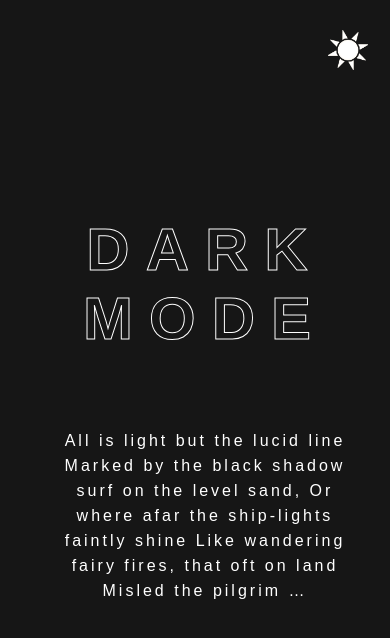
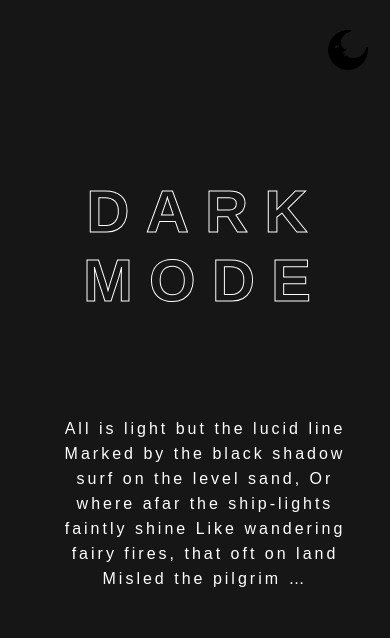
Before and after one commit to iruthayasanthose/dark-mode, a plain HTML site: page index.html in a window 390 px wide. Both pictures are taken after a click on the picture 347 px from the left and 50 px from the top of the page. Drawn offline with nearby package versions, Linux system fonts and the light colour scheme.

Commit message:
Initial commit

```diff
--- a/index.html
+++ b/index.html
@@ -12,8 +12,7 @@
   <body>
     <div class="container">
       <div class="toggle">
-        <img src="/assets/moon.png" alt="" />
-        <img src="/assets/sun.png" style="display: none" />
+        <img src="/assets/moon.png" />
       </div>
       <section class="dark-add">
         <h1 class="heading" id="heading">LIGHT MODE</h1>
@@ -28,8 +27,6 @@
     <script>
       $(document).ready(function () {
         $("img").click(function () {
-          $(".toggle").find("img").toggle();
-
           var $heading = $("h1");
           $heading.text(
             $heading.text() == "LIGHT MODE" ? "DARK MODE" : "LIGHT MODE"
@@ -41,6 +38,12 @@
               ? "All is black shadow but the lucid line Marked by the light surf on the level sand, Or where afar the ship-lights faintly shine Like wandering fairy fires, that oft on land Misled the pilgrim …"
               : "All is light but the lucid line Marked by the black shadow surf on the level sand, Or where afar the ship-lights faintly shine Like wandering fairy fires, that oft on land Misled the pilgrim …"
           );
+          $("img").attr(
+            "src",
+            $("img").attr("src") == "assets/moon.png"
+              ? "assets/sun.png"
+              : "assets/moon.png"
+          );
           $("body").toggleClass("alt-cont");
           $("p").toggleClass("white");
         });
--- a/style.css
+++ b/style.css
@@ -19,8 +19,8 @@ img {
   height: 60px;
 }
 .toggle:hover {
-  transform: rotate(360deg);
-  transition: ease-in-out 2s;
+  transform: rotate(270deg);
+  transition: ease-in-out 1s;
   width: 50px;
 }
 .toggle {
@@ -74,6 +74,7 @@ section {
     left: 84%;
   }
   .heading {
+    margin-top: 40px;
     font-size: 60px;
   }
   section {
```
Also changed, not shown: 2 other files.
